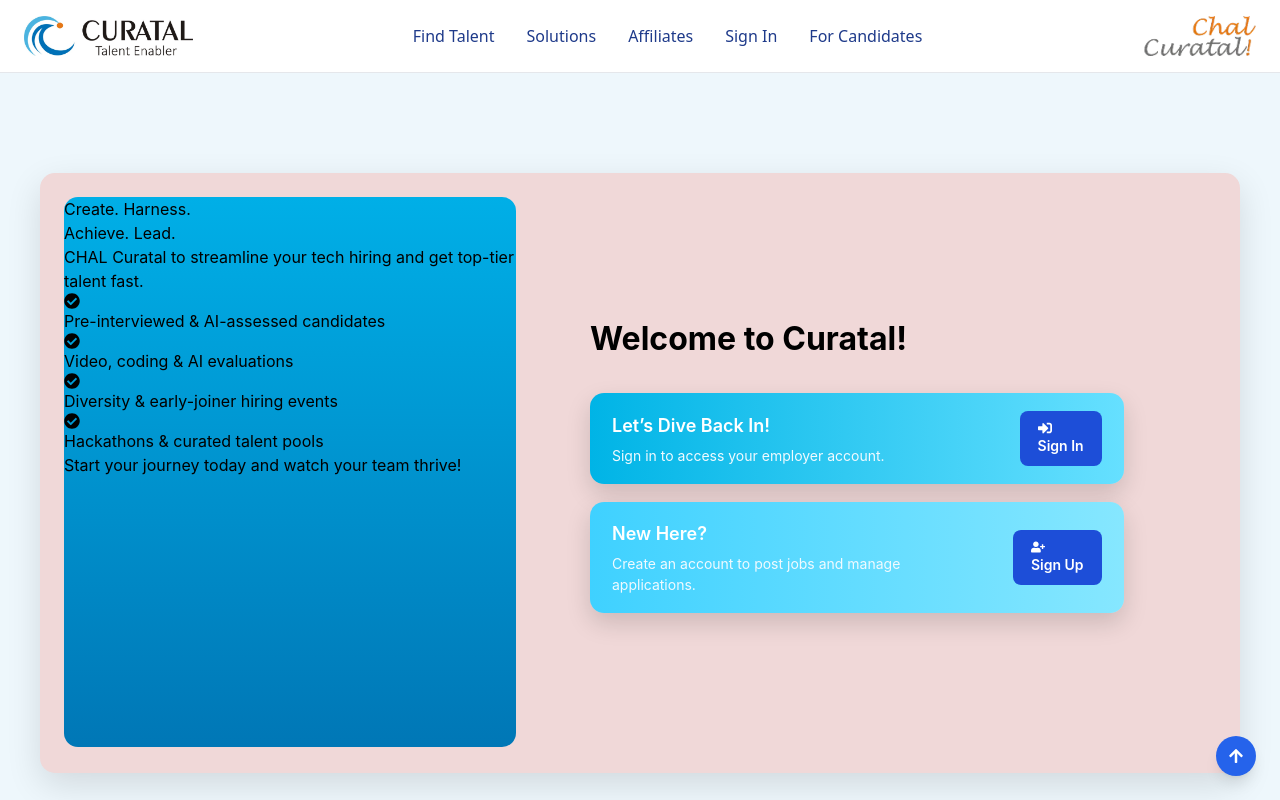
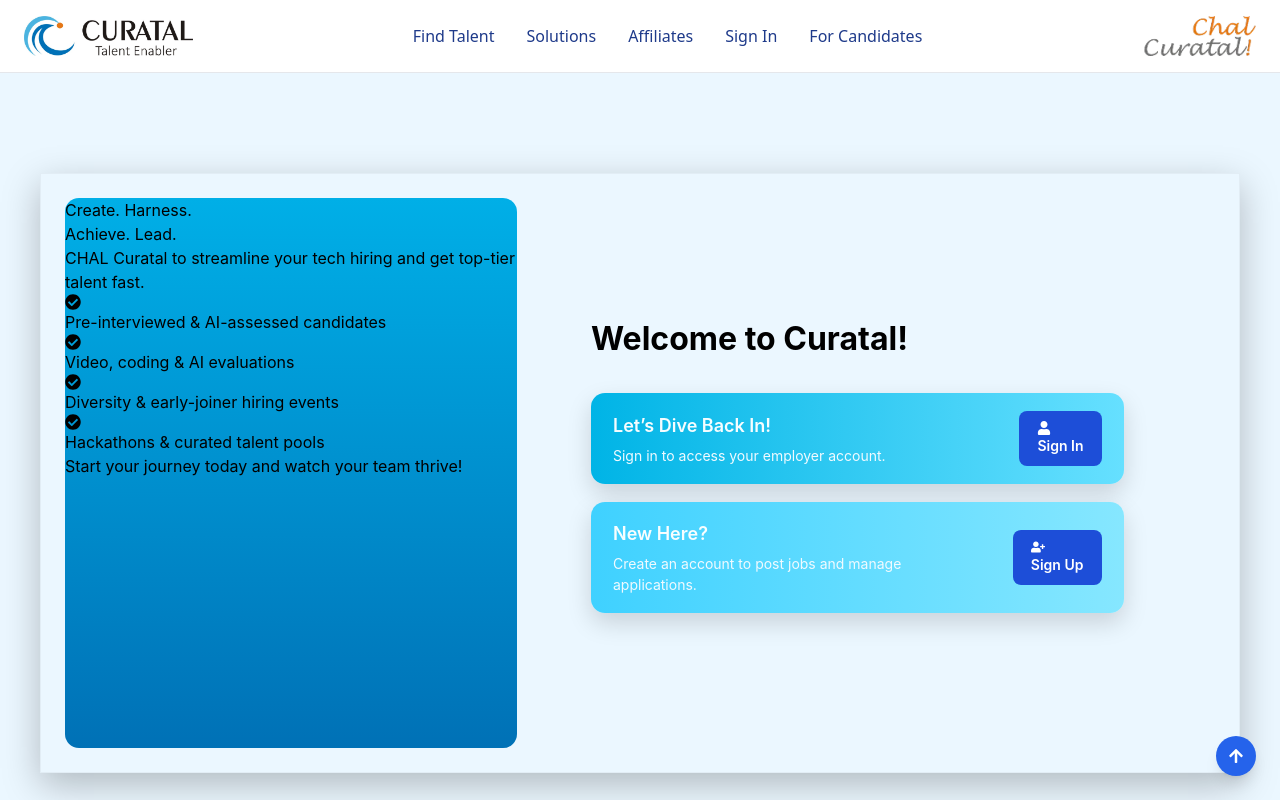
Before and after one commit to Naikharini/Curatal-demo, a React (Vite) app: page / in a window 1280 px wide. Shown: the top 800 px of the page. Built offline with nearby package versions, Linux system fonts and the light colour scheme.

Commit message:
Update AuthHome styles and replace sign-in icon

```diff
--- a/src/pages/Home/AuthHome.css
+++ b/src/pages/Home/AuthHome.css
@@ -1,7 +1,7 @@
 /* PAGE BACKGROUND */
 .AuthHome {
   min-height: 100vh;
-  background-color: #eef7fc;
+  background-color:#EBF7FF;
   display: flex;
   justify-content: center;
   align-items: center;
@@ -14,13 +14,14 @@
   height: 600px;
   top: 150px;
   left: 100px;
-  border-radius: 15px;
-  background: #f0d8d8;
-  border: 1px;
+  radius: 15px;
+  background:rgba(235, 247, 255, 1);
+  border: 1px rgba(0, 0, 0, 0.04) solid;
   padding: 24px;
   display: flex;
   gap: 24px;
-  box-shadow: 0 12px 35px rgba(0, 0, 0, 0.12);
+  box-shadow: rgba(0, 0, 0, 0.25) 0 12px 35px;
+
 }
 
 /* LEFT BLUE PANEL */
@@ -28,7 +29,7 @@
   width: 452px;
   height: 550px;
   border-radius: 14px;
-  background: linear-gradient(180deg, #00AFE7, #0077b6);
+  background: linear-gradient(180deg,#00AFE7,#0071B6);
 }
 
 /* RIGHT CONTENT */
@@ -68,7 +69,7 @@
 .AuthHome .auth-card h3 {
   font-size: 18px;
   font-weight: 600;
-  color: #ffffff;
+  color: #fffffff5;
   margin-bottom: 6px;
 }
 
--- a/src/pages/Home/AuthHome.jsx
+++ b/src/pages/Home/AuthHome.jsx
@@ -1,5 +1,5 @@
 import React from "react";
-import { FaUserPlus, FaSignInAlt, FaCheckCircle } from "react-icons/fa";
+import { FaUserPlus, FaUser, FaCheckCircle } from "react-icons/fa";
 import { useNavigate } from "react-router-dom";
 import "./AuthHome.css";
 
@@ -44,7 +44,7 @@
             </div>
 
             <button onClick={() => navigate("/auth/recruiter/login")}>
-              <FaSignInAlt /> Sign In
+              <FaUser /> Sign In
             </button>
           </div>
 
```
